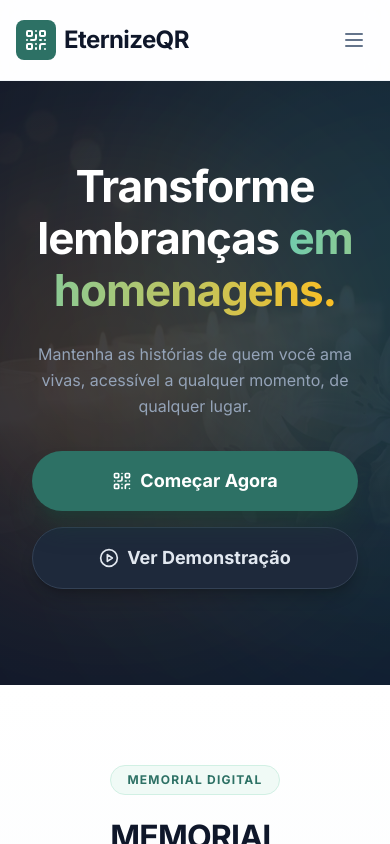
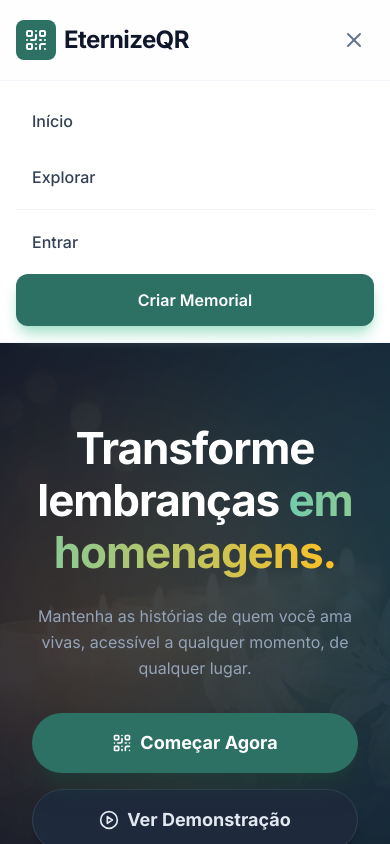
Before and after one commit to mdstudioof/eternizefinal, a React (Vite) app: page / in a window 390 px wide. Both pictures are taken after a click on the button 354 px from the left and 40 px from the top of the page. Shown: the top 844 px of the page. Built offline with nearby package versions, Linux system fonts and the light colour scheme; no server answers.

Commit message:
feat: implementar menu mobile funcional com toggle e navegação completa

```diff
--- a/components/Navbar.tsx
+++ b/components/Navbar.tsx
@@ -1,5 +1,5 @@
 import React, { useState } from 'react';
-import { Menu, QrCode, LogOut, User, Loader2, LayoutDashboard, Shield } from 'lucide-react';
+import { Menu, X, QrCode, LogOut, User, Loader2, LayoutDashboard, Shield } from 'lucide-react';
 import { useAuth } from '../context/AuthContext';
 
 interface NavbarProps {
@@ -23,9 +23,12 @@ const Navbar: React.FC<NavbarProps> = ({
 }) => {
   const { user, isAuthenticated, logout, isLoading } = useAuth();
   const [showDropdown, setShowDropdown] = useState(false);
+  const [mobileMenuOpen, setMobileMenuOpen] = useState(false);
 
   // Simple admin check
   const isAdmin = user?.email === 'admin@eternize.com.br';
+
+  const closeMobileMenu = () => setMobileMenuOpen(false);
 
   return (
     <nav className="sticky top-0 z-50 w-full bg-white/80 backdrop-blur-md border-b border-slate-100">
@@ -56,7 +59,7 @@ const Navbar: React.FC<NavbarProps> = ({
             </button>
           </div>
 
-          {/* Actions */}
+          {/* Desktop Actions */}
           <div className="hidden md:flex items-center space-x-4">
             {isLoading ? (
               <div className="h-10 w-24 bg-slate-100 animate-pulse rounded-full"></div>
@@ -131,12 +134,101 @@ const Navbar: React.FC<NavbarProps> = ({
 
           {/* Mobile Menu Button */}
           <div className="md:hidden flex items-center">
-            <button className="text-slate-500 hover:text-slate-700 p-2">
-              <Menu size={24} />
+            <button
+              onClick={() => setMobileMenuOpen(!mobileMenuOpen)}
+              className="text-slate-500 hover:text-slate-700 p-2 transition-colors"
+            >
+              {mobileMenuOpen ? <X size={24} /> : <Menu size={24} />}
             </button>
           </div>
         </div>
       </div>
+
+      {/* Mobile Menu Panel */}
+      {mobileMenuOpen && (
+        <div className="md:hidden bg-white/95 backdrop-blur-md border-t border-slate-100 animate-fade-in">
+          <div className="px-4 py-4 space-y-2">
+
+            {/* Nav Links */}
+            <a
+              href="#"
+              onClick={(e) => { e.preventDefault(); closeMobileMenu(); onLogoClick && onLogoClick(); }}
+              className="block px-4 py-3 text-slate-700 hover:bg-slate-50 rounded-xl font-medium transition-colors"
+            >
+              Início
+            </a>
+            {isAuthenticated && (
+              <button
+                onClick={() => { closeMobileMenu(); onOpenDashboard(); }}
+                className="w-full text-left px-4 py-3 text-slate-700 hover:bg-slate-50 rounded-xl font-medium transition-colors flex items-center gap-3"
+              >
+                <LayoutDashboard size={18} /> Meus Memoriais
+              </button>
+            )}
+            <button
+              onClick={() => { closeMobileMenu(); onOpenExplore(); }}
+              className="w-full text-left px-4 py-3 text-slate-700 hover:bg-slate-50 rounded-xl font-medium transition-colors"
+            >
+              Explorar
+            </button>
+
+            {/* Admin */}
+            {onOpenAdmin && isAdmin && (
+              <button
+                onClick={() => { closeMobileMenu(); onOpenAdmin(); }}
+                className="w-full text-left px-4 py-3 text-slate-700 hover:bg-slate-50 rounded-xl font-medium transition-colors flex items-center gap-3"
+              >
+                <Shield size={18} /> Admin
+              </button>
+            )}
+
+            {/* Divider */}
+            <div className="border-t border-slate-100 my-2"></div>
+
+            {/* Auth Actions */}
+            {isLoading ? (
+              <div className="flex items-center justify-center py-4">
+                <Loader2 size={20} className="animate-spin text-slate-400" />
+              </div>
+            ) : isAuthenticated && user ? (
+              <>
+                <div className="flex items-center gap-3 px-4 py-3">
+                  <img src={user.avatar} alt={user.name} className="w-10 h-10 rounded-full bg-slate-200 object-cover" />
+                  <div>
+                    <p className="font-semibold text-slate-900 text-sm">{user.name}</p>
+                    <p className="text-xs text-slate-500">{user.email}</p>
+                  </div>
+                </div>
+                <button
+                  onClick={() => {
+                    closeMobileMenu();
+                    logout();
+                    if (onLogout) onLogout();
+                  }}
+                  className="w-full text-left px-4 py-3 text-red-600 hover:bg-red-50 rounded-xl font-medium transition-colors flex items-center gap-3"
+                >
+                  <LogOut size={18} /> Sair
+                </button>
+              </>
+            ) : (
+              <button
+                onClick={() => { closeMobileMenu(); onOpenLoginModal(); }}
+                className="w-full text-left px-4 py-3 text-slate-700 hover:bg-slate-50 rounded-xl font-medium transition-colors"
+              >
+                Entrar
+              </button>
+            )}
+
+            {/* CTA */}
+            <button
+              onClick={() => { closeMobileMenu(); onOpenCreateModal(); }}
+              className="w-full bg-brand-600 hover:bg-brand-700 text-white px-6 py-3.5 rounded-xl font-semibold transition-all shadow-lg shadow-brand-200 text-center mt-2"
+            >
+              Criar Memorial
+            </button>
+          </div>
+        </div>
+      )}
     </nav>
   );
 };
```
